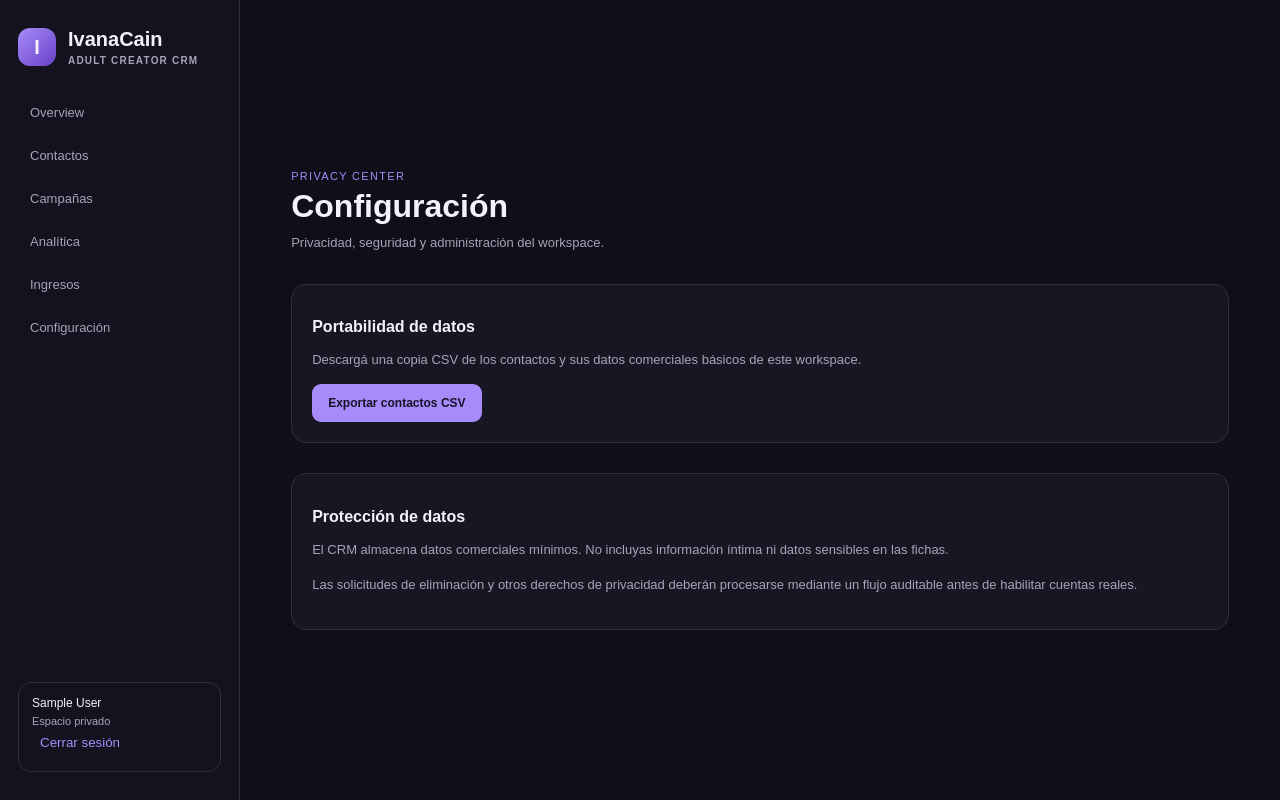
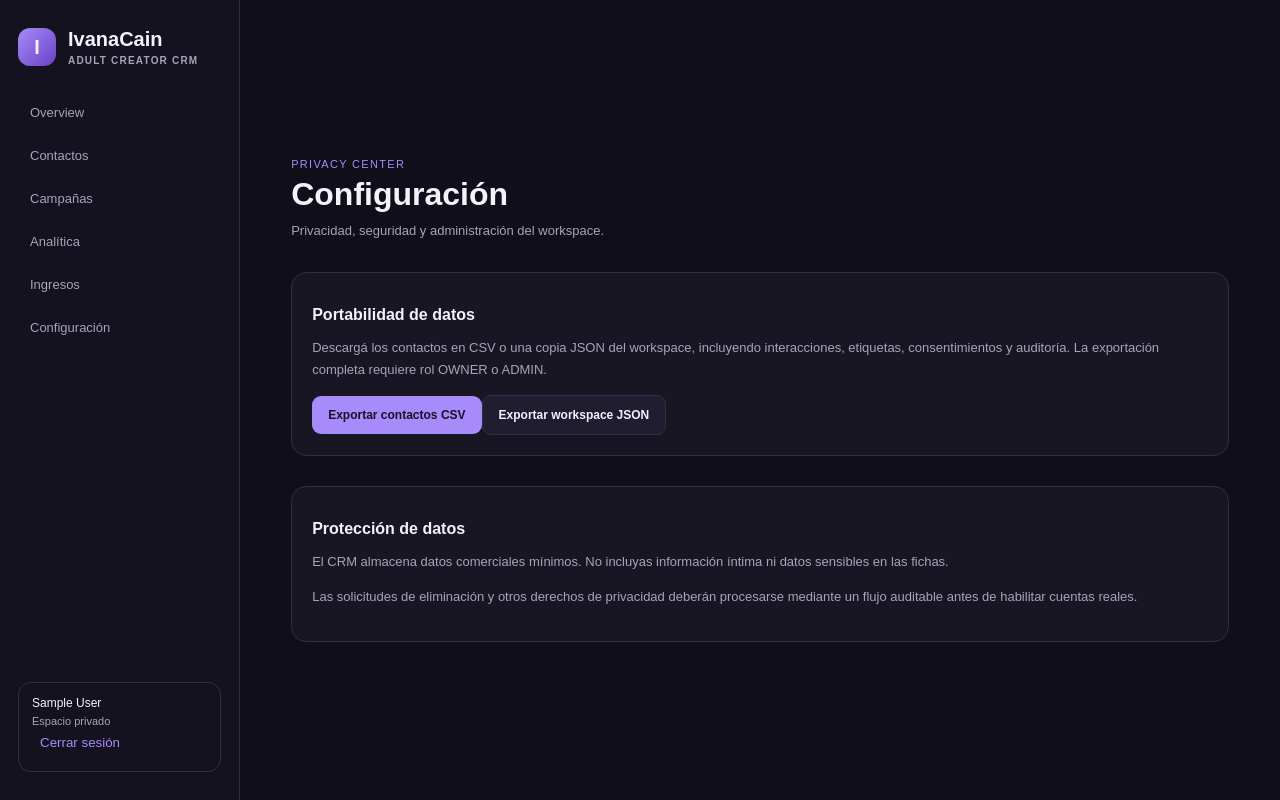
Before and after one commit to popnegro-org/adultech, a Next.js app: page /dashboard/settings in a window 1280 px wide. Built offline with nearby package versions, Linux system fonts and the light colour scheme; no server answers; sample sign-in values are in the browser's storage.

Commit message:
feat(privacy): expose complete workspace export in settings

```diff
--- a/src/app/dashboard/settings/page.tsx
+++ b/src/app/dashboard/settings/page.tsx
@@ -1,4 +1,4 @@
 import Link from 'next/link';
 export default function SettingsPage() {
-  return <><header className="topline"><div><div className="eyebrow">Privacy Center</div><h1>Configuración</h1><p>Privacidad, seguridad y administración del workspace.</p></div></header><section className="card"><h2>Portabilidad de datos</h2><p>Descargá una copia CSV de los contactos y sus datos comerciales básicos de este workspace.</p><Link className="button" href="/api/export/contacts">Exportar contactos CSV</Link></section><section className="card section"><h2>Protección de datos</h2><p>El CRM almacena datos comerciales mínimos. No incluyas información íntima ni datos sensibles en las fichas.</p><p>Las solicitudes de eliminación y otros derechos de privacidad deberán procesarse mediante un flujo auditable antes de habilitar cuentas reales.</p></section></>;
+  return <><header className="topline"><div><div className="eyebrow">Privacy Center</div><h1>Configuración</h1><p>Privacidad, seguridad y administración del workspace.</p></div></header><section className="card"><h2>Portabilidad de datos</h2><p>Descargá los contactos en CSV o una copia JSON del workspace, incluyendo interacciones, etiquetas, consentimientos y auditoría. La exportación completa requiere rol OWNER o ADMIN.</p><div className="actions"><Link className="button" href="/api/export/contacts">Exportar contactos CSV</Link><Link className="button secondary" href="/api/export/workspace">Exportar workspace JSON</Link></div></section><section className="card section"><h2>Protección de datos</h2><p>El CRM almacena datos comerciales mínimos. No incluyas información íntima ni datos sensibles en las fichas.</p><p>Las solicitudes de eliminación y otros derechos de privacidad deberán procesarse mediante un flujo auditable antes de habilitar cuentas reales.</p></section></>;
 }
```
